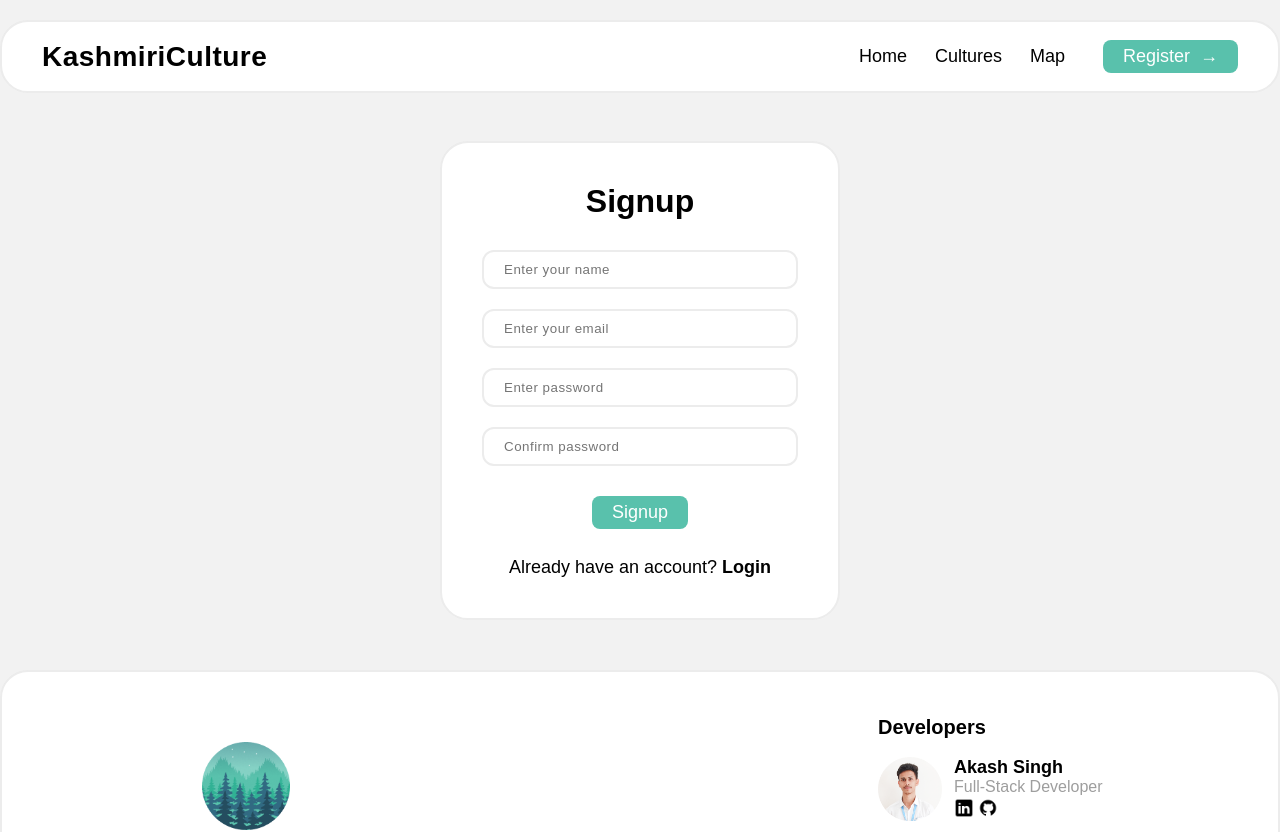
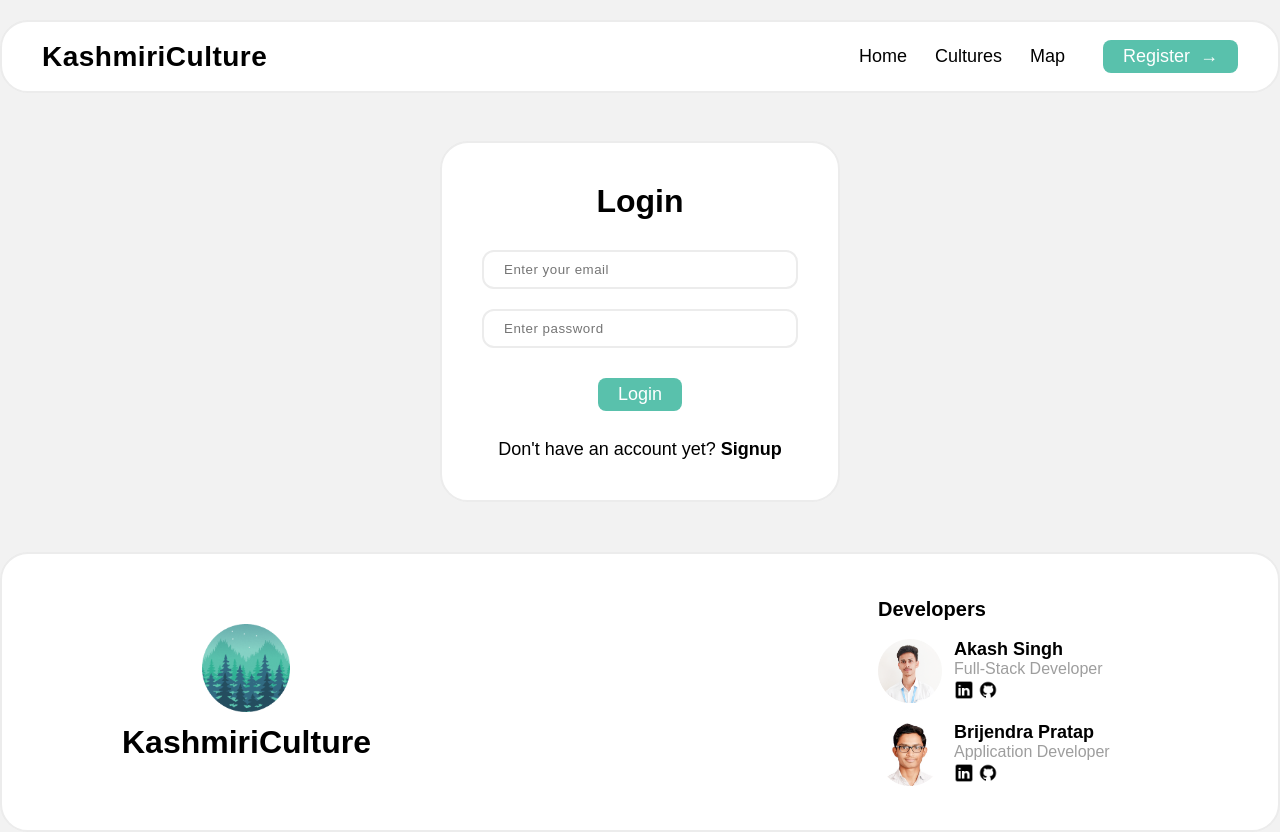
Before and after one commit to akash-singh8/KashmiriCulture, a React (Vite) app in the folder frontend/: page / in a window 1280 px wide. Shown: the top 832 px of the page. Built offline with nearby package versions, Linux system fonts and the light colour scheme; a web font is replaced by a local one.

Commit message:
pages: added Login

```diff
--- a/frontend/src/App.jsx
+++ b/frontend/src/App.jsx
@@ -1,6 +1,7 @@
 import "./App.css";
 import NavBar from "./components/NavBar";
-import Signup from "./pages/Signup";
+// import Signup from "./pages/Signup";
+import Login from "./pages/Login";
 // import Home from "./pages/home";
 import Footer from "./components/Footer";
 
@@ -8,7 +9,7 @@ function App() {
   return (
     <div className="App">
       <NavBar />
-      <Signup />
+      <Login />
       <Footer />
     </div>
   );
--- /dev/null
+++ b/frontend/src/pages/Login.jsx
@@ -0,0 +1,36 @@
+import "../css/register.css";
+
+function Login() {
+  function handleLogin(e) {
+    e.preventDefault();
+
+    const input = e.target;
+    const email = input[0];
+    const password = input[1];
+
+    console.log("Email :", email.value);
+    console.log("Password :", password.value);
+
+    email.value = "";
+    password.value = "";
+  }
+
+  return (
+    <section className="register">
+      <h1>Login</h1>
+      <form className="form" onSubmit={handleLogin}>
+        <input type="email" placeholder="Enter your email" required/>
+        <input type="password" placeholder="Enter password" required/>
+        <button>Login</button>
+      </form>
+
+      <div className="switch">
+        <p>
+          {"Don't"} have an account yet? <span>Signup</span>
+        </p>
+      </div>
+    </section>
+  );
+}
+
+export default Login;
```
